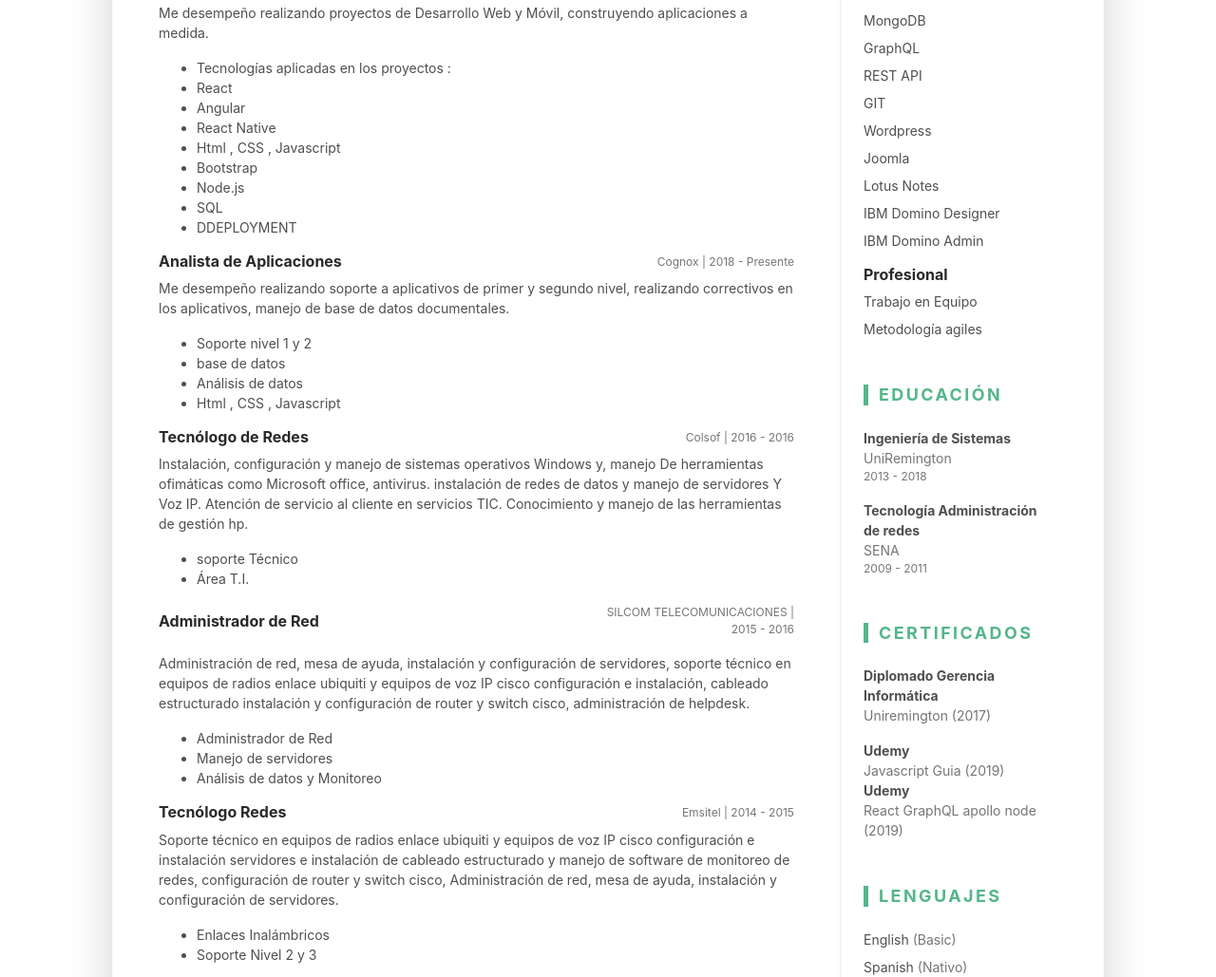
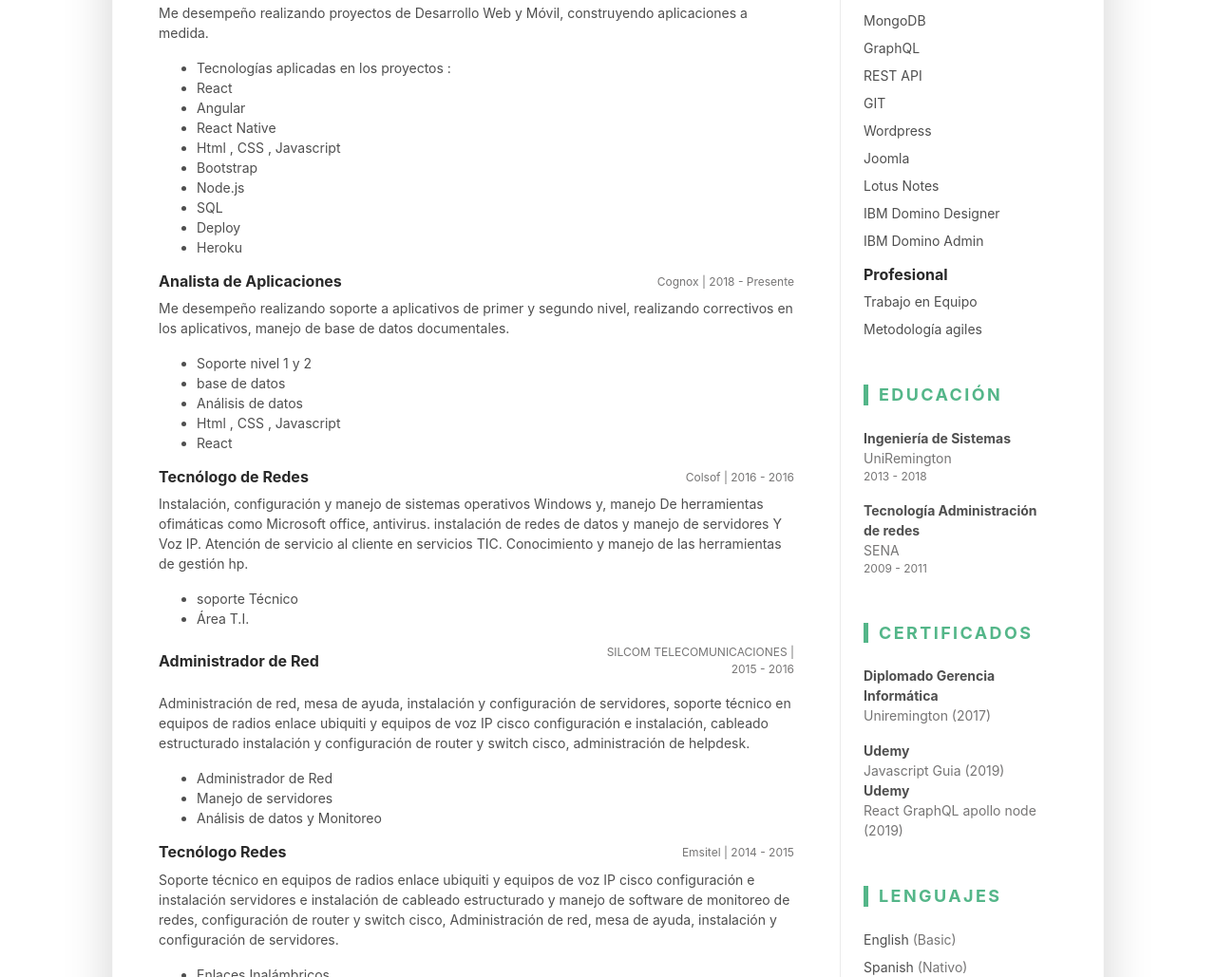
Before and after one commit to eduardokalle/eduardocalle_mycv, a plain HTML site: page index.html in a window 1280 px wide. Shown: the part 764-1793 px from the top of the page at 95% size. Drawn offline with Linux system fonts and the light colour scheme.

Commit message:
Update index.html

```diff
--- a/index.html
+++ b/index.html
@@ -96,7 +96,8 @@
 											<li>Bootstrap</li>
 											<li>Node.js</li>
 										        <li>SQL</li>
-											<li>DDEPLOYMENT</li>
+											<li>Deploy</li>
+										        <li>Heroku</li>
 										</ul>
 								</div>
 								<div class="item mb-3">
@@ -112,6 +113,7 @@
 											<li>base de datos </li>
 											<li>Análisis de datos</li>
 											<li>Html , CSS , Javascript</li>
+											<li>React</li>
 										</ul>
 									</div>
 								</div><!--//item-->
```
